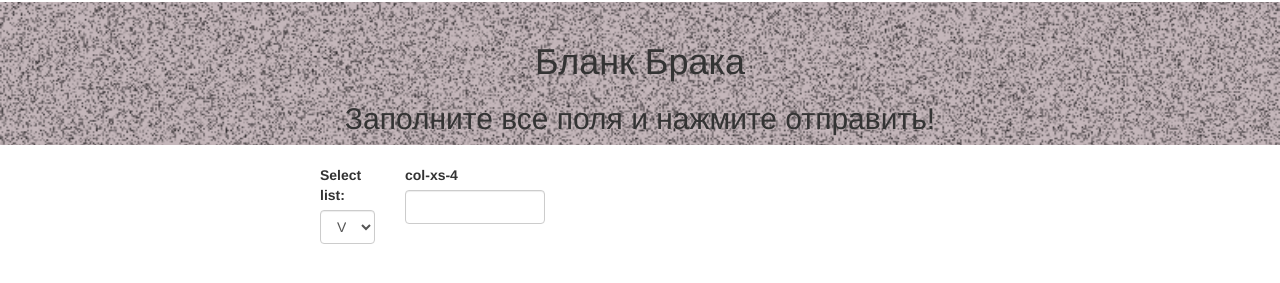
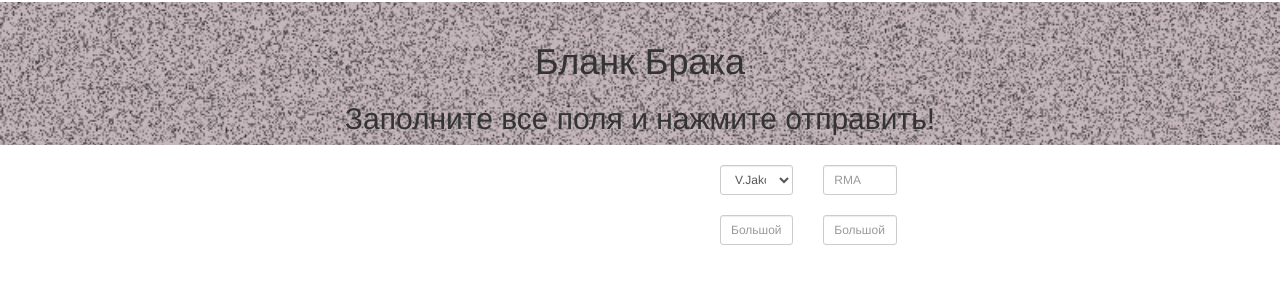
Before and after one commit to vladkour12/GGWP, a plain HTML site: page GGWP-site/index.html in a window 1280 px wide. Shown: the part 111-394 px from the top of the page. Drawn offline with Linux system fonts and the light colour scheme; files whose address does not match are found by name.

Commit message:
vladkour

```diff
--- a/GGWP-site/assets/css/style.css
+++ b/GGWP-site/assets/css/style.css
@@ -63,9 +63,10 @@ hr {
 
 }
 
-#form {
+form {
   position: absolute; /* Абсолютное позиционирование */
-    left: 300px; /* Положение от левого края */
+    left: 700px; /* Положение от левого края */
     right: -50px;
     padding: 20px;
     vertical-align: sub;
+}
--- a/GGWP-site/index.html
+++ b/GGWP-site/index.html
@@ -34,12 +34,11 @@
         <h2>Заполните все поля и нажмите отправить!</h2>
       </div>
   </div>
-  <div id="form">
-  <form action="http://ab-w.net/comments.php" method="post" name="commentform" id="commentform">
-    <div class="form-group row">
-      <div class="col-xs-1">
-        <label for="nr1">Select list:</label>
-      <select class="form-control" id="nr1">
+
+<form action="http://ab-w.net/comments.php" method="post" name="commentform" id="commentform">
+<div class="row">
+    <div class="col-xs-2">
+      <select class="form-control input-sm">
         <option value="n1">V.Jakovļevs</option>
         <option value="n2">J.Jarovaja</option>
         <option value="n3">J.Arčibasova</option>
@@ -47,23 +46,21 @@
         <option value="n5">A.Snikers</option>
       </select>
     </div>
-<!--
-  <div class="col-xs-2">
-    <label for="ex1">col-xs-1</label>
-    <input class="form-control" id="ex1" type="text">
+    <div class="col-xs-2">
+      <input type="text" class="form-control input-sm" placeholder="RMA">
+    </div>
   </div>
-  <div class="col-xs-2">
-    <label for="ex2">col-xs-3</label>
-    <input class="form-control" id="ex2" type="text">
-  </div>
--->
-  <div class="col-xs-2">
-    <label for="ex3">col-xs-4</label>
-    <input class="form-control" id="ex3" type="text">
-  </div>
+  <br />
+  <div class="row">
+    <div class="col-xs-2">
+      <input type="text" class="form-control input-sm" placeholder="Большой">
+    </div>
+    <div class="col-xs-2">
+      <input type="text" class="form-control input-sm" placeholder="Большой">
+    </div>
 </div>
 </form>
-</div>
+
 
 
 
```
